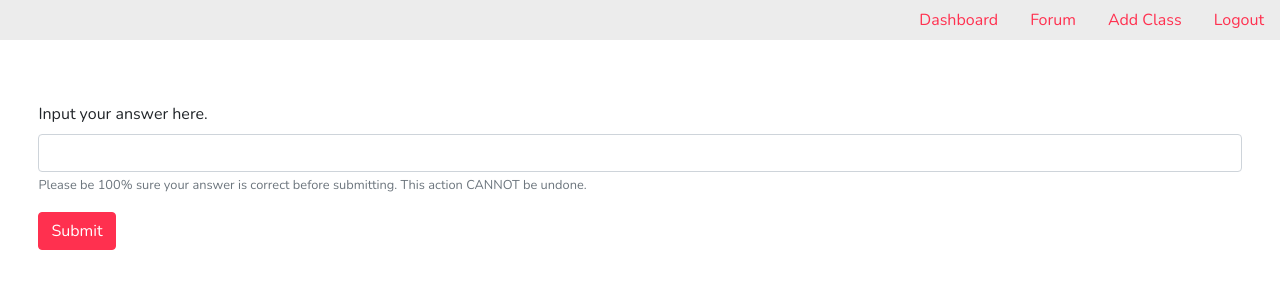
After one commit to noelle-crawfish/agora, a Flask app: template templates/submit_answer.html in a window 1280 px wide. The commit adds this page. Shown: the top 300 px of the page. Run offline with Flask 2, Linux system fonts and the light colour scheme; the template is opened without the code that fills it, so the values that code supplies are empty; parts of the project's set-up code (start-up, migrations or seed data) failed here and were passed over; some libraries are stand-ins or nearby versions.

Commit message:
added templates for answer submission

```diff
--- /dev/null
+++ b/templates/submit_answer.html
@@ -0,0 +1,12 @@
+{% extends "user_template.html" %}
+
+{% block body %}
+<form action="{{link}}" method="post" id="answer" name="answer" style="margin:3%;">
+	<div class="form-group">
+		<label for="answer-text">Input your answer here.</label>
+		<input type="text" class="form-control" id="answer-text" name="answer-text">
+		<small class="form-text text-muted">Please be 100% sure your answer is correct before submitting. This action CANNOT be undone.</small>
+	</div>
+	<button role="submit" class="btn btn-primary">Submit</button>
+</form>
+{% endblock %}
```
Also changed, not shown: templates/problem_selected.html (+6 -6 lines).
